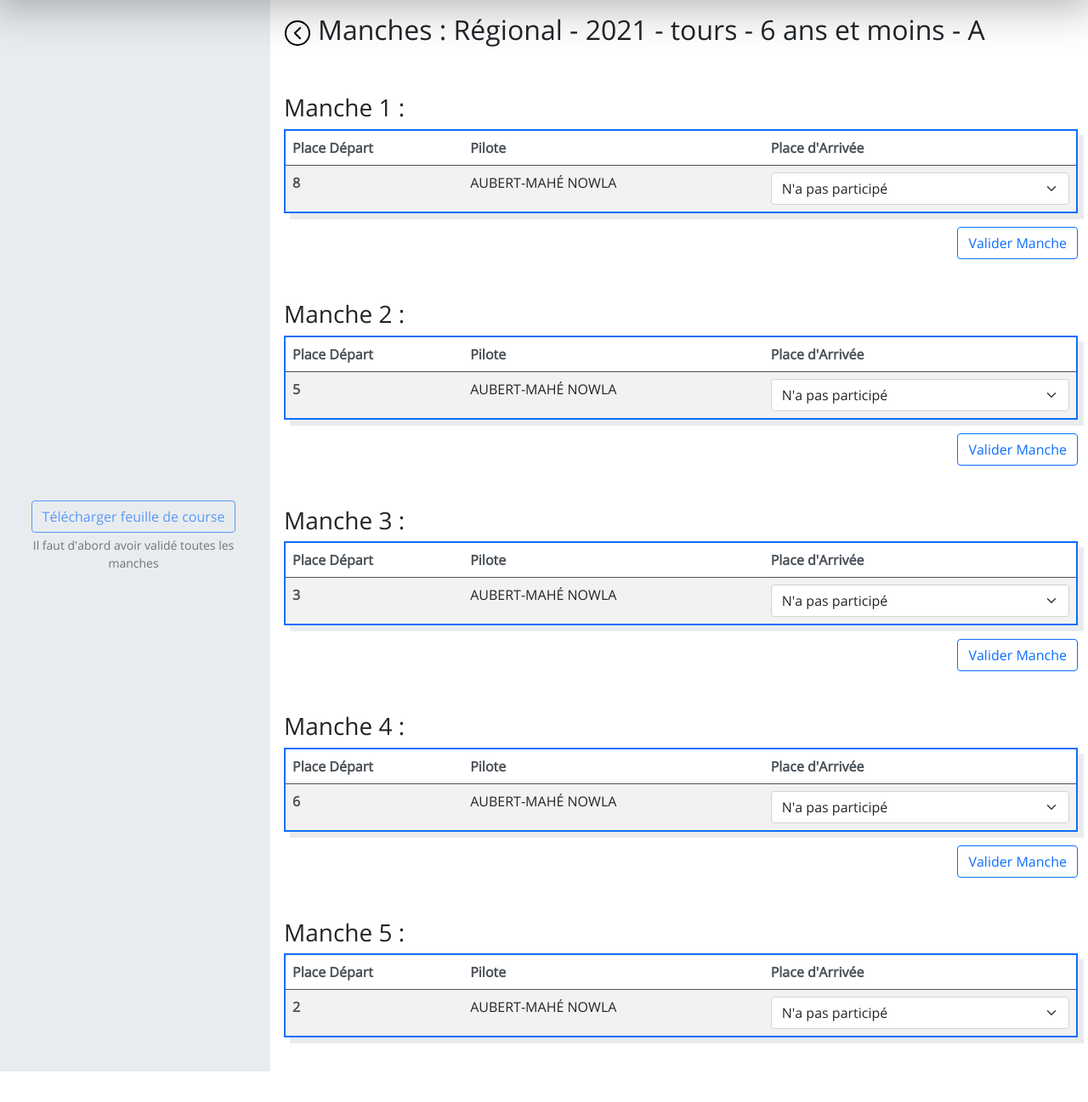
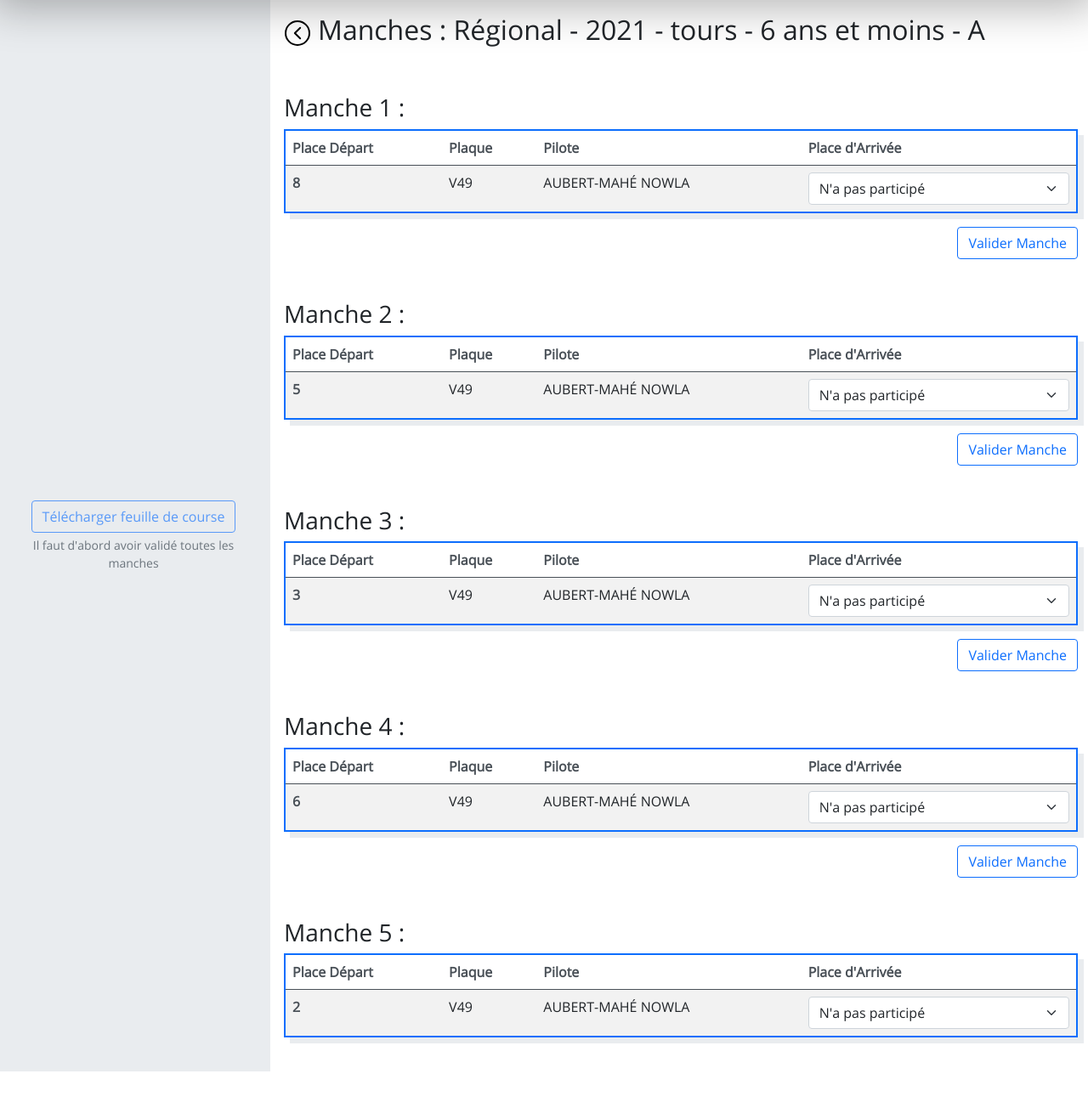
Before and after one commit to VirgileVV1/ProjetCo1_BMX, a Flask app: a page that uses source/website/templates/manches.html in a window 1280 px wide. Shown: the part 74-1371 px from the top of the page at 85% size. Run offline with Flask 2, Linux system fonts and the light colour scheme; a user stored in the database is signed in; some libraries are stand-ins or nearby versions.

Commit message:
correction bug egalite + ajout affichage plaque

```diff
--- a/source/website/templates/etape.html
+++ b/source/website/templates/etape.html
@@ -15,7 +15,7 @@
     <div class="mb-4 participants">
         {% for titulaire in titulaires %}
         <div class="mb-1 titulaire">
-            <p>{{ titulaire["name"] }}</p>
+            <p>{{ titulaire["name"] }}-{{ titulaire["plate"] }}</p>
             <input name="{{ titulaire['id'] }}" class="form-check-input" type="checkbox" {% if titulaire['participate'] %}checked{% endif %}>
         </div>
         {% endfor %}
--- a/source/website/templates/manches.html
+++ b/source/website/templates/manches.html
@@ -32,6 +32,7 @@
       <thead>
           <tr>
               <th scope="col">Place Départ</th>
+              <th scope="col">Plaque</th>
               <th scope="col">Pilote</th>
               <th scope="col">Place d'Arrivée</th>
           </tr>
@@ -40,6 +41,7 @@
           {% for participant in manche.participations %}
           <tr>
               <th scope="row">{{ participant.place_depart }}</th>
+              <td>{{ participant.titulaire_manche.numero_plaque }}</td>
               <td>{{ participant.titulaire_manche.nom }} {{ participant.titulaire_manche.prenom }}</td>
               <td>
                   <select id="type" name="place_arrive_{{ participant.titulaire_manche.id }}" class="form-select {% if type %}is-invalid{% endif %}">
--- a/source/website/views.py
+++ b/source/website/views.py
@@ -897,6 +897,7 @@ def etape(etape_id, championnat_id) :
                 'id': titulaire.id,
                 'name': titulaire.nom + " " + titulaire.prenom,
                 'participate': participate,
+                'plate': titulaire.numero_plaque
             })
 
         categorie_types_list = Categorie_type.query.all()
@@ -2333,7 +2334,7 @@ def generer_pdf_classement_general(championnat_id):
                                         if participant_derniere_etape[1] > participant_derniere_etape_a_comparer[1]:
                                             #on inverse les positions si pilote était derrière pilote_a_comparer au général
                                             if liste_triee_pilotes.index(pilote) > liste_triee_pilotes.index(pilote_a_comparer):
-                                                liste_triee_generale[liste_triee_generale.index(pilote)], liste_triee_generale[liste_triee_generale.index(pilote_a_comparer)] = liste_triee_generale[liste_triee_generale.index(pilote_a_comparer)], liste_triee_generale[liste_triee_generale.index(pilote)]
+                                                liste_triee_generale[liste_triee_pilotes.index(pilote)], liste_triee_generale[liste_triee_pilotes.index(pilote_a_comparer)] = liste_triee_generale[liste_triee_pilotes.index(pilote_a_comparer)], liste_triee_generale[liste_triee_pilotes.index(pilote)]
             dictionnaire_general[type_categorie]["general"] = dict(liste_triee_generale)
     html = render_template("classement_general_pdf.html",liste_etapes=liste_etapes,classement_general_global=dictionnaire_general,championnat=championnat,nb_etapes_finies=nb_etapes_finies)
     return render_pdf(HTML(string=html))
```
